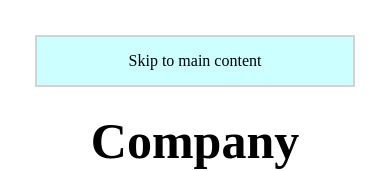
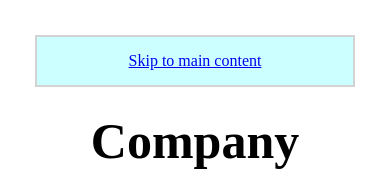
Before and after one commit to KyleSowers/codeup-web-exercises, a plain HTML site: page media-queries.html in a window 390 px wide. Shown: the top 171 px of the page. Drawn offline with Linux system fonts and the light colour scheme.

Commit message:
aditional page display adjustments for web and mobile page media-queries exercise -KS

```diff
--- a/css/media-queries.css
+++ b/css/media-queries.css
@@ -1,5 +1,12 @@
 body {
+    display: flex;
+   justify-content: center;
     position: relative;
+}
+
+.page-wrapper {
+    justify-content: center;
+    width: 65%;
 }
 
 header {
@@ -45,6 +52,9 @@ footer  {
 }
 
 @media screen and (max-width: 576px) {
+    .page-wrapper {
+        width: 100%;
+    }
     .alert-info {
         display: flex;
         border: 2px lightgray solid;
@@ -89,6 +99,7 @@ footer  {
     }
     .footer-mobile-row {
         flex-direction: row;
+        align-items: end;
     }
 
 }
--- a/media-queries.html
+++ b/media-queries.html
@@ -15,7 +15,7 @@
         <header class="container">
             <div class="row full-width">
                 <div class="alert-info hidden-on-desktop">
-                    <a class= href="#main">Skip to main content</a>
+                    <a href="#main">Skip to main content</a>
                 </div>
             </div>
             <div class="row full-width">
```
